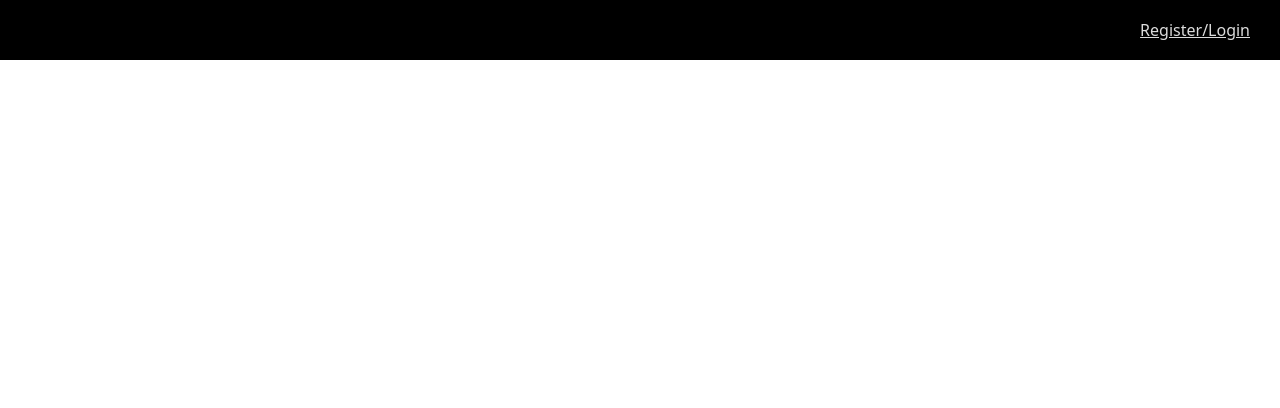
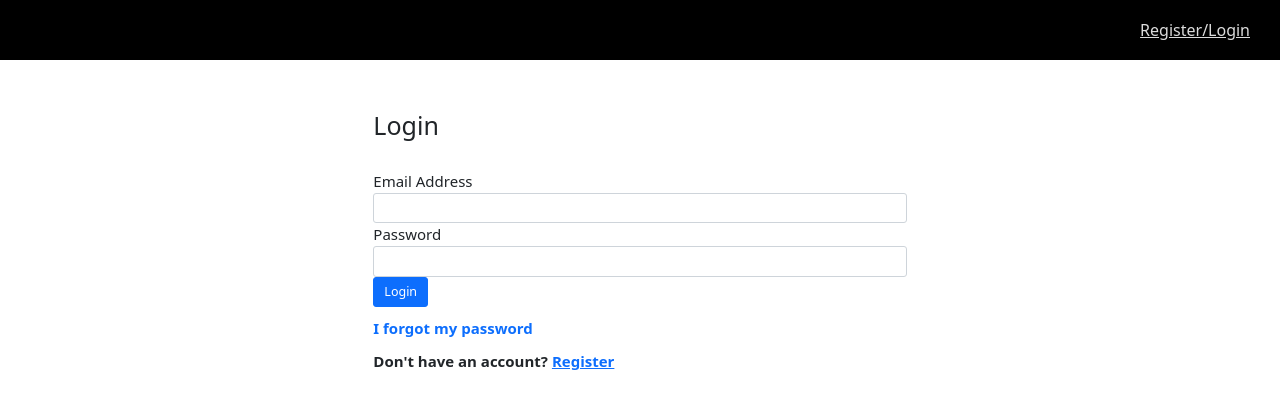
Before and after one commit to Musievska/movie-library-app, a React (Create React App) app in the folder client/: page /login in a window 1280 px wide. Shown: the top 408 px of the page. Built offline with nearby package versions, Linux system fonts and the light colour scheme.

Commit message:
added register component

```diff
--- a/client/src/App.js
+++ b/client/src/App.js
@@ -1,9 +1,18 @@
 import React from "react"
 import Header from "./components/Header"
+import { Routes, Route } from 'react-router-dom';
+import LoginForm from "./components/LoginForm";
+import RegisterForm from "./components/RegisterForm";
+
+
 const App = () => {
   return (
     <>
       <Header />
+      <Routes>
+        <Route path="/register" element={RegisterForm()} />
+        <Route path="/login" element={LoginForm()} />
+      </Routes>
     </>
   )
 }
--- /dev/null
+++ b/client/src/components/LoginForm.js
@@ -0,0 +1,51 @@
+import React from "react"
+import { Link } from "react-router-dom"
+
+const LoginForm = () => {
+    return (
+        <div className="login-form-container">
+            <div className="col-10 col-sm-8 col-md-5 mx-auto">
+                <h1 className="font-weight-bold">Login</h1>
+            </div>
+            <form>
+                <div className="form-group col-10 col-sm-8 col-md-5 mx-auto mt-5">
+                    <label htmlFor="email">Email Address</label>
+                    <input
+                        className="form-control form-control-lg"
+                        id="email"
+                        name="email"
+                        type="email"
+                    />
+                </div>
+                <div className="form-group col-10 col-sm-8 col-md-5 mx-auto">
+                    <label htmlFor="password">Password</label>
+                    <input
+                        className="form-control form-control-lg"
+                        id="password"
+                        name="password"
+                        type="password"
+                    />
+                </div>
+                <div className="col-10 col-sm-8 col-md-5 mx-auto">
+                    <button type="submit" className="btn btn-lg btn-primary btn-block">
+                        Login
+                    </button>
+                </div>
+                <div className="col-10 col-sm-8 col-md-5 mx-auto mt-3">
+                    <p>
+                        <Link to="/account/forgot" className="password-forgot">
+                            I forgot my password
+                        </Link>
+                    </p>
+                    <p className="register-cta">
+                        Don't have an account?{" "}
+                        <Link className="register" to="/register">
+                            Register
+                        </Link>
+                    </p>
+                </div>
+            </form>
+        </div>
+    )
+}
+export default LoginForm
--- /dev/null
+++ b/client/src/components/RegisterForm.js
@@ -0,0 +1,57 @@
+import React from "react";
+const RegisterForm = () => {
+    return (
+        <div className="register-form-container">
+            <div className="col-10 col-sm-8 col-md-5 mx-auto">
+                <h1 className="font-weight-bold">Register</h1>
+            </div>
+            <form>
+                <div className="form-group col-10 col-sm-8 col-md-5 mx-auto mt-5">
+                    <label htmlFor="firstName">First Name</label>
+                    <input
+                        className="form-control form-control-lg"
+                        id="firstName"
+                        name="firstName"
+                        type="text"
+                    />
+                </div>
+                <div className="form-group col-10 col-sm-8 col-md-5 mx-auto">
+                    <label htmlFor="lastName">Last Name</label>
+                    <input
+                        className="form-control form-control-lg"
+                        id="lastName"
+                        name="lastName"
+                        type="text"
+                    />
+                </div>
+                <div className="form-group col-10 col-sm-8 col-md-5 mx-auto">
+                    <label htmlFor="email">Email</label>
+                    <input
+                        className="form-control form-control-lg"
+                        id="email"
+                        name="email"
+                        type="email"
+                    />
+                </div>
+                <div className="form-group col-10 col-sm-8 col-md-5 mx-auto">
+                    <label htmlFor="password">Password</label>
+                    <input
+                        className="form-control form-control-lg"
+                        id="password"
+                        name="password"
+                        type="password"
+                    />
+                </div>
+                <div className="col-10 col-sm-8 col-md-5 mx-auto">
+                    <button
+                        type="submit"
+                        className="btn btn-lg btn-primary btn-block register-button"
+                    >
+                        Register
+                    </button>
+                </div>
+            </form>
+        </div>
+    );
+};
+export default RegisterForm;
--- a/client/src/index.css
+++ b/client/src/index.css
@@ -35,3 +35,34 @@ nav {
   text-decoration: none;
   color: gray;
 }
+
+/*register and login*/
+.login-form-container {
+  margin-top: 5rem;
+}
+
+.register-form-container {
+  margin-top: 5rem;
+}
+
+label {
+  font-size: 1.5rem;
+}
+.register-cta {
+  text-decoration: none;
+  font-size: 1.5rem;
+  font-weight: 600;
+}
+.register:hover {
+  text-decoration: none;
+}
+
+/*forgot and reset pass*/
+.password-forgot {
+  text-decoration: none;
+  font-size: 1.5rem;
+  font-weight: 600;
+}
+.password-forgot:hover {
+  text-decoration: none;
+}
```
